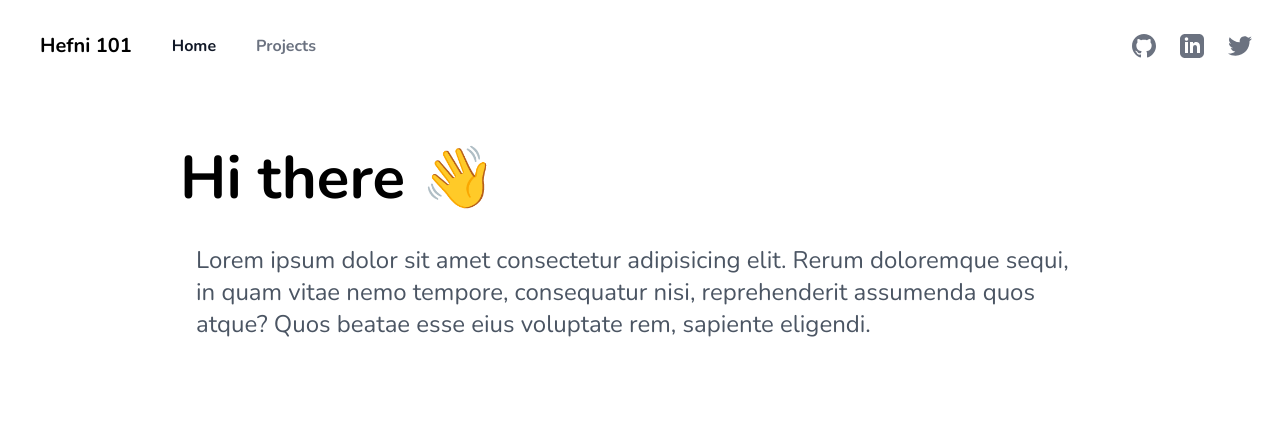
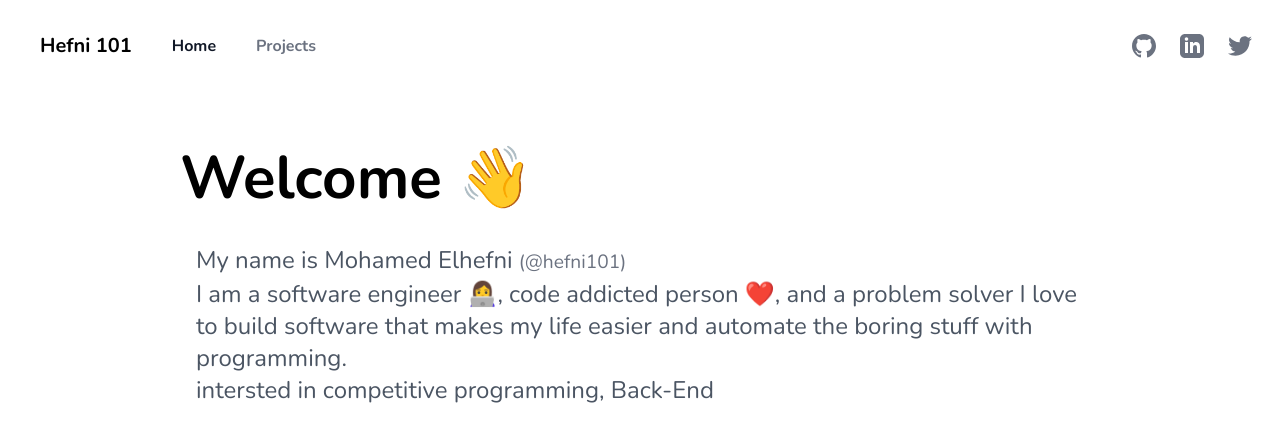
Before and after one commit to mohamedelhefni/myportfolio, a Nuxt app: page / in a window 1280 px wide. Shown: the top 442 px of the page. Built offline with nearby package versions, Linux system fonts and the light colour scheme.

Commit message:
edit description

```diff
--- a/pages/index.vue
+++ b/pages/index.vue
@@ -1,22 +1,25 @@
 <template>
-    <div class="container p-5 my-4 mx-auto lg:w-3/4 ">
-      <h1 class="text-6xl font-bold mt-5" >
-        Hi there 👋
-      </h1>
-      <p class="description text-2xl my-3 p-4 mt-5 text-gray-600">
-        Lorem ipsum dolor sit amet consectetur adipisicing elit. Rerum doloremque sequi, in quam vitae nemo tempore, consequatur nisi, reprehenderit assumenda quos atque? Quos beatae esse eius voluptate rem, sapiente eligendi.
-      </p>
-    </div>
+  <div class="container p-5 my-4 mx-auto lg:w-3/4">
+    <h1 class="text-6xl font-bold mt-5">Welcome 👋</h1>
+    <p class="description text-2xl my-3 p-4 mt-5 text-gray-600">
+      My name is Mohamed Elhefni
+      <small class="text-gray-500">(@hefni101)</small><br />
+      I am a software engineer 👩‍💻, code addicted person ❤️, and a problem solver
+      I love to build software that makes my life easier and automate the boring
+      stuff with programming. <br />
+      intersted in competitive programming, Back-End
+    </p>
+  </div>
 </template>
 
 <script>
 export default {
   head: {
     bodyAttrs: {
-      class: "bg-gray-100"
-    }
-  }
-}
+      class: "bg-gray-100",
+    },
+  },
+};
 </script>
 
 <style>
```
